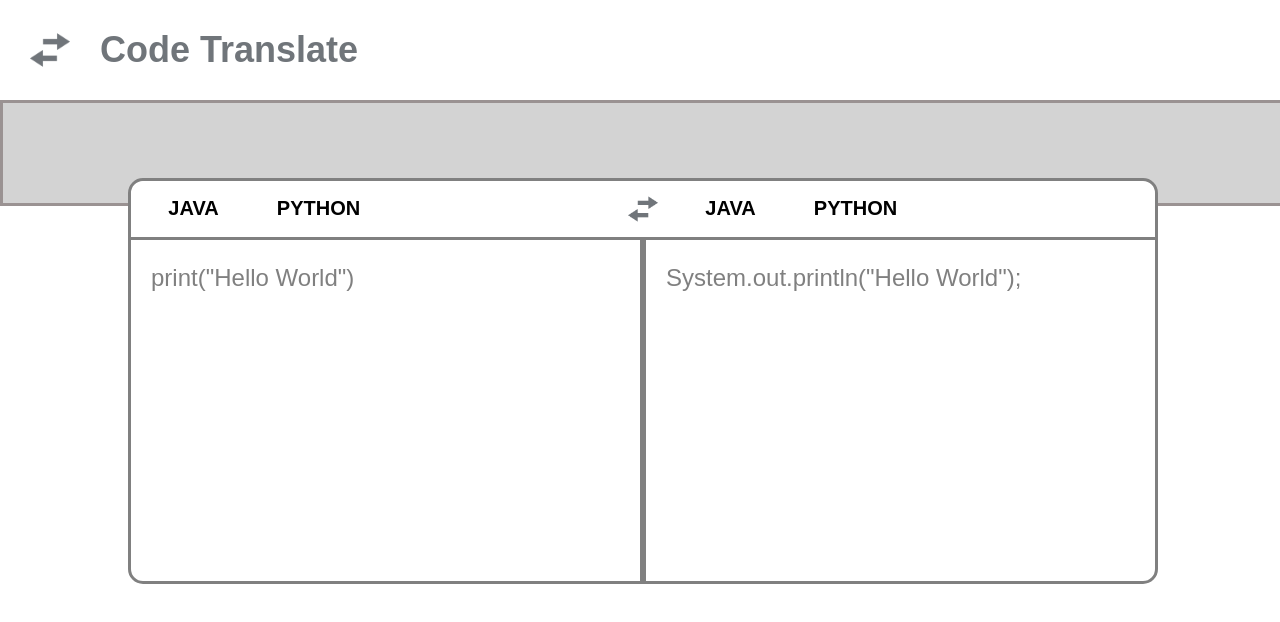
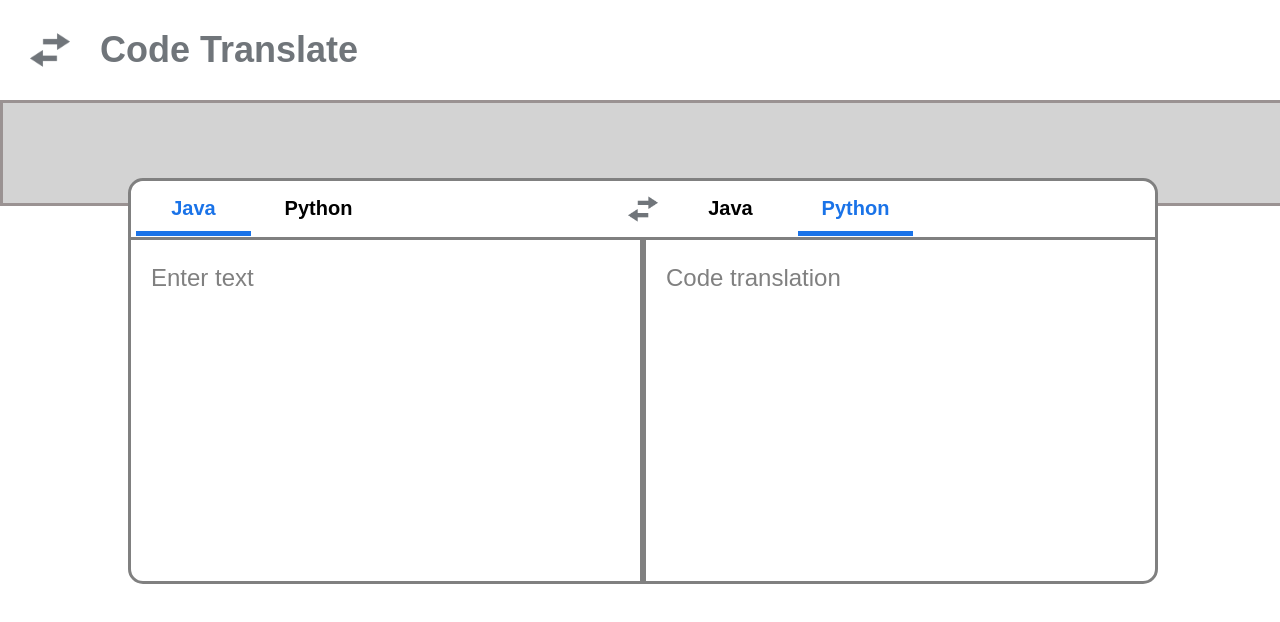
Before and after one commit to KevinH48264/code-translate, a React (Create React App) app: page / in a window 1280 px wide. Shown: the top 622 px of the page. Built offline with nearby package versions, Linux system fonts and the light colour scheme.

Commit message:
Added language selection option

```diff
--- a/src/App.js
+++ b/src/App.js
@@ -1,4 +1,4 @@
-import React, { useState, useEffect } from 'react';
+import React from 'react';
 import Translate from './containers/Translate';
 
 const App = () => (
--- a/src/components/TranslateBox/index.js
+++ b/src/components/TranslateBox/index.js
@@ -1,33 +1,70 @@
-import React from 'react'
+import React, { useState } from 'react'
 import {
-    TranslateBoxImage, TranslateBoxInner, TranslateBoxContainer, TranslateBoxBar, TranslateBoxOptionBox, TranslateBoxSub, TranslateBoxDivider, TranslateBoxOption
+    TranslateBoxImage, TranslateBoxInner, TranslateBoxContainer, TranslateBoxBar, TranslateBoxOptionBox, TranslateBoxSub, TranslateBoxDivider, TranslateBoxOption, TranslateBoxUnderline, TranslateBoxLineHolder
 } from './styles'
 
-const TranslateBox = () => (
+const TranslateBox = () => {
+    const [tFrom, setTFrom] = useState('java')
+    const [tTo, setTTo] = useState('python')
+
+    return (
         <TranslateBoxContainer>
             <TranslateBoxInner>
                 <TranslateBoxBar style={{ height: '65px', borderBottom: 'solid grey' }}>
                     <TranslateBoxOptionBox>
-                    <TranslateBoxOption style={{ borderRadius: '15px 0px 0px 0px' }}>JAVA</TranslateBoxOption>
-                    <TranslateBoxOption>PYTHON</TranslateBoxOption>
+                        <TranslateBoxOption selected={tFrom === "java"} id="java" onClick={e => setTFrom(e.target.id)} style={{ borderRadius: '15px 0px 0px 0px' }}>
+                            <TranslateBoxLineHolder />
+                            Java
+                            <TranslateBoxUnderline selected={tFrom === "java"} />
+                        </TranslateBoxOption>
+                        <TranslateBoxOption selected={tFrom === "python"} id="python" onClick={e => setTFrom(e.target.id)} onClick={e => setTFrom(e.target.id)} active={tFrom === "python"}>
+                            <TranslateBoxLineHolder />
+                            Python
+                            <TranslateBoxUnderline selected={tFrom === "python"} />
+                        </TranslateBoxOption>
                     </TranslateBoxOptionBox>
                     <TranslateBoxImage src={`${process.env.PUBLIC_URL}/translate.png`} alt="Translate Image" />
                     <TranslateBoxOptionBox>
-                    <TranslateBoxOption>JAVA</TranslateBoxOption>
-                    <TranslateBoxOption>PYTHON</TranslateBoxOption>
+                        <TranslateBoxOption selected={tTo === "java"} id="java" onClick={e => setTTo(e.target.id)}>
+                            <TranslateBoxLineHolder />
+                            Java
+                            <TranslateBoxUnderline selected={tTo === "java"} />
+                        </TranslateBoxOption>
+                        <TranslateBoxOption selected={tTo === "python"} id="python" onClick={e => setTTo(e.target.id)}>
+                            <TranslateBoxLineHolder />
+                            Python
+                            <TranslateBoxUnderline selected={tTo === "python"} />
+                        </TranslateBoxOption>
                     </TranslateBoxOptionBox>
                 </TranslateBoxBar>
                 <TranslateBoxBar>
                     <TranslateBoxSub>
-                    <p>print("Hello World")</p>
+                        {/* <p>print("Hello World")</p> */}
+                        <p>Enter text</p>
+                        {/* <p>You selected to translate from {tFrom}.</p> */}
                     </TranslateBoxSub>
                     <TranslateBoxDivider />
                     <TranslateBoxSub>
-                    <p>System.out.println("Hello World");</p>
+                        <p>Code translation</p>
+                        {/* <p>System.out.println("Hello World");</p> */}
+                        {/* <p>You selected to translate to {tTo}.</p> */}
                     </TranslateBoxSub>
                 </TranslateBoxBar>
             </TranslateBoxInner>
         </TranslateBoxContainer>
     )
+}
 
 export default TranslateBox
+
+// <Button className="circleIcon" onClick={() => this.onRadioBtnClick("Circle2", "$1,000-$2,499", this.state.des1, this.state.des2, this.state.des3)} active={this.state.cSelected === 2}>
+//     <img src={incirclePurple}  alt="profile-tab-icon" />|
+//     <span className="numberCircle">2</span>
+// </Button>
+
+{/* <ButtonGroup>
+    <Button className={this.state.activeName === "1" ? 'active':'circleIcon' } name="1" onClick={(event) => this.onRadioBtnClick(event, states)} active={this.state.cSelected === "1"}>
+        <img src={this.state.incircleImage} alt="profile-tab-icon" />
+        <span className="numberCircle">1</span>
+    </Button>
+</ButtonGroup> */}
--- a/src/components/TranslateBox/styles.js
+++ b/src/components/TranslateBox/styles.js
@@ -58,6 +58,7 @@ export const TranslateBoxOptionBox = styled.div`
     height: 100%;
     justify-content: flex-start;
     align-items: center;
+    text-transform: uppercase;
     /* border: 1px solid black; */
 `
 
@@ -70,11 +71,25 @@ export const TranslateBoxOption = styled.button`
     display: flex;
     width: 125px;
     height: 100%;
-    justify-content: center;
+    justify-content: space-between;
     align-items: center;
     border: none;
     font-size: 20px;
     font-weight: bold;
-    color: black;
     background-color: white;
+    cursor: pointer;
+    color: ${props => (props.selected ? '#1A73E8' : 'black')};
+    flex-direction: column;
 `
+
+export const TranslateBoxUnderline = styled.span`
+    width: 115px;
+    height: 5px;
+    background-color: ${props => (props.selected ? '#1A73E8' : '')};
+`
+
+export const TranslateBoxLineHolder = styled.span`
+    width: 115px;
+    height: 5px;
+    background-color: ''
+`
```
Also changed, not shown: 1 other file (tests, documents, lock files or other folders). Lines whose indentation alone changed are shown as unchanged.
